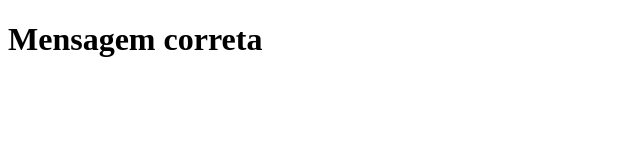
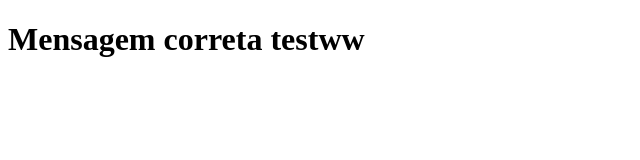
Before and after one commit to caiowmp/clone-tabnews, a Next.js app: page / in a window 1280 px wide. Shown: the top 160 px of the page, without its empty margins (0-640 px from the left). Built offline with nearby package versions, Linux system fonts and the light colour scheme.

Commit message:
modifca a frase

```diff
--- a/pages/index.js
+++ b/pages/index.js
@@ -1,5 +1,5 @@
 function Home() {
-    return <h1>Mensagem correta</h1>
+    return <h1>Mensagem correta testww</h1>
 }
 
 export default Home;
```
